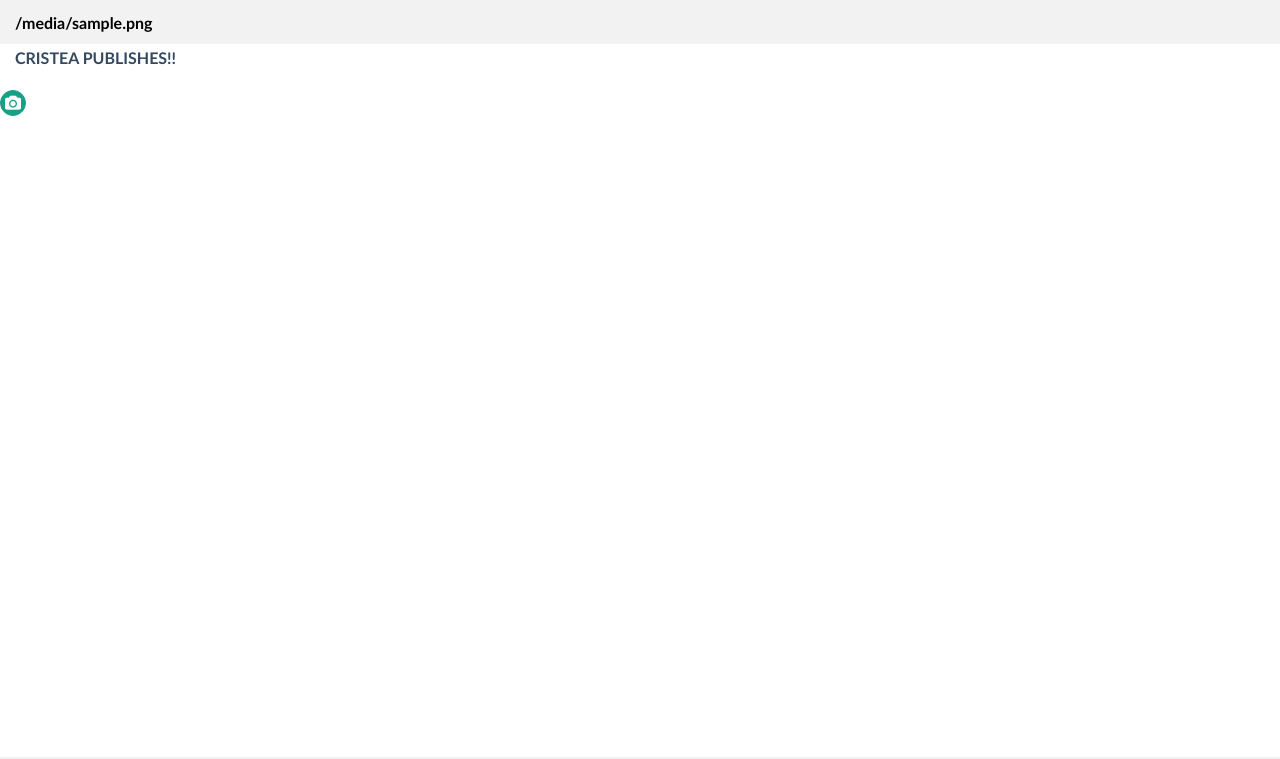
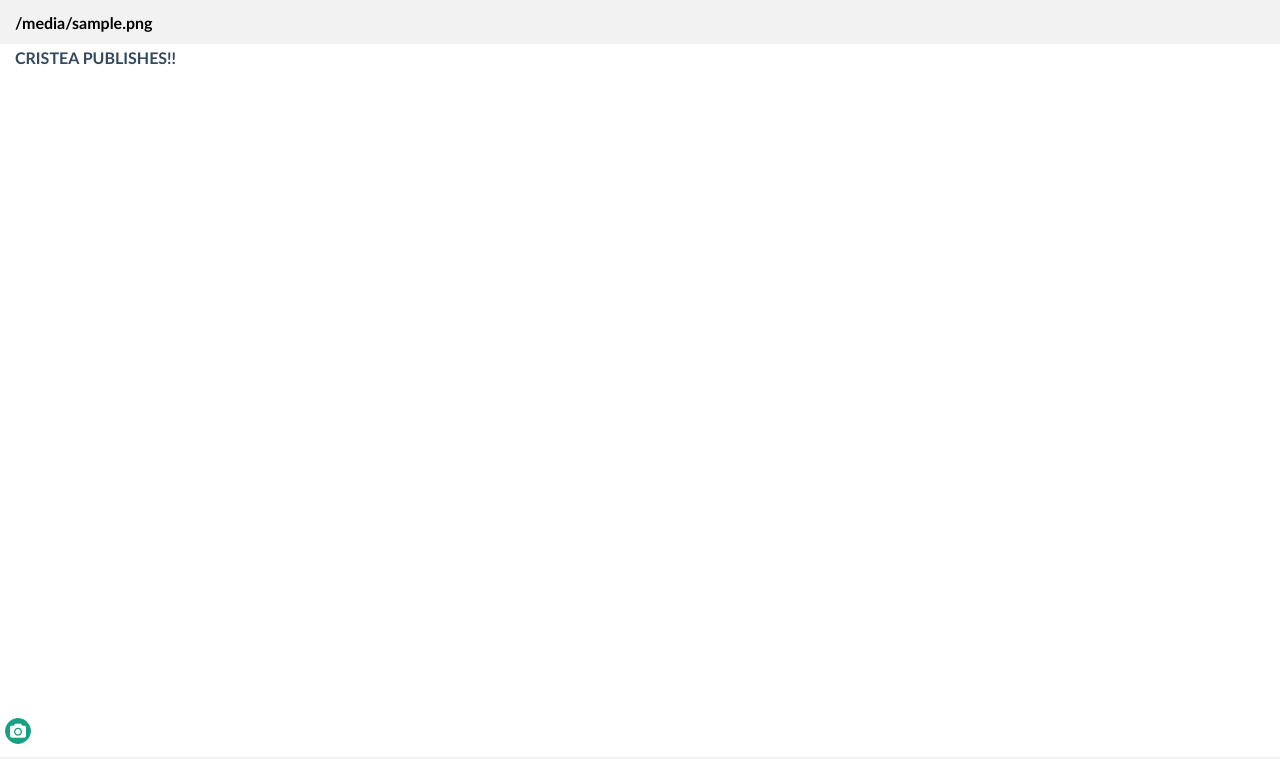
Before and after one commit to ninjadev/blast-server, a Django app: template memeblast/feed/templates/feed.html in a window 1280 px wide. Shown: the part 43-802 px from the top of the page. Run offline with Django 3.2, Linux system fonts and the light colour scheme; the template is opened without the code that fills it: most values are stand-ins (such as "Sample title", 1, 10 or a date in 2020); some libraries are stand-ins or nearby versions.

Commit message:
Fixes button.

```diff
--- a/memeblast/feed/templates/base.html
+++ b/memeblast/feed/templates/base.html
@@ -6,7 +6,8 @@
         <script src="//cdnjs.cloudflare.com/ajax/libs/jquery/1.9.1/jquery.min.js"></script>
         <script src="/static/jquery.mobile-1.3.1.min.js"></script>
         <link rel="stylesheet" type="text/css" href="/static/jquery.mobile.flatui.min.css" />
-        <link rel="stylesheet" type="text/css" href="/static/feed.css"
+        <link rel="stylesheet" type="text/css" href="/static/feed.css">
+
     </head>
     <body>
         <div data-role="page">
--- a/memeblast/static/feed.css
+++ b/memeblast/static/feed.css
@@ -2,7 +2,7 @@
 
 }
 
-.camerabutton {
+#photoBtn {
 	position:fixed;
 	bottom:5px;
 	left:5px;
```
